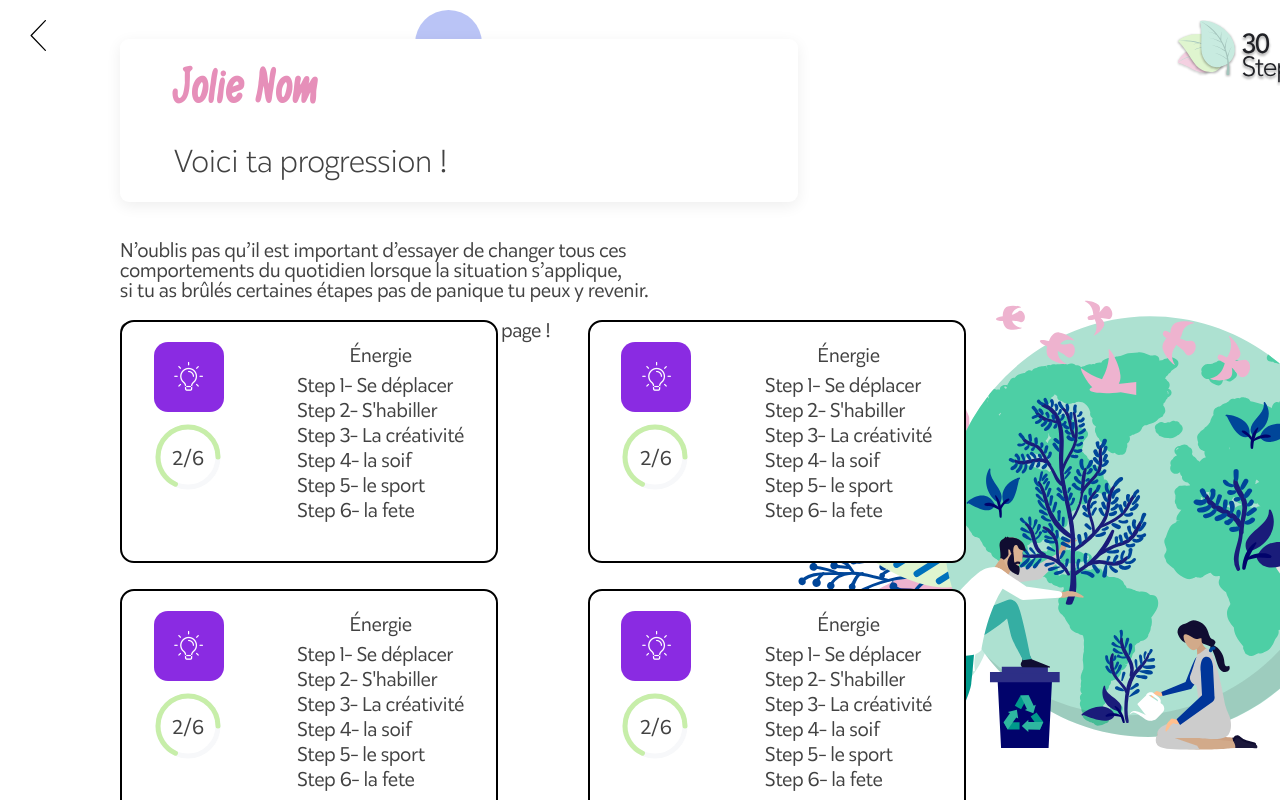
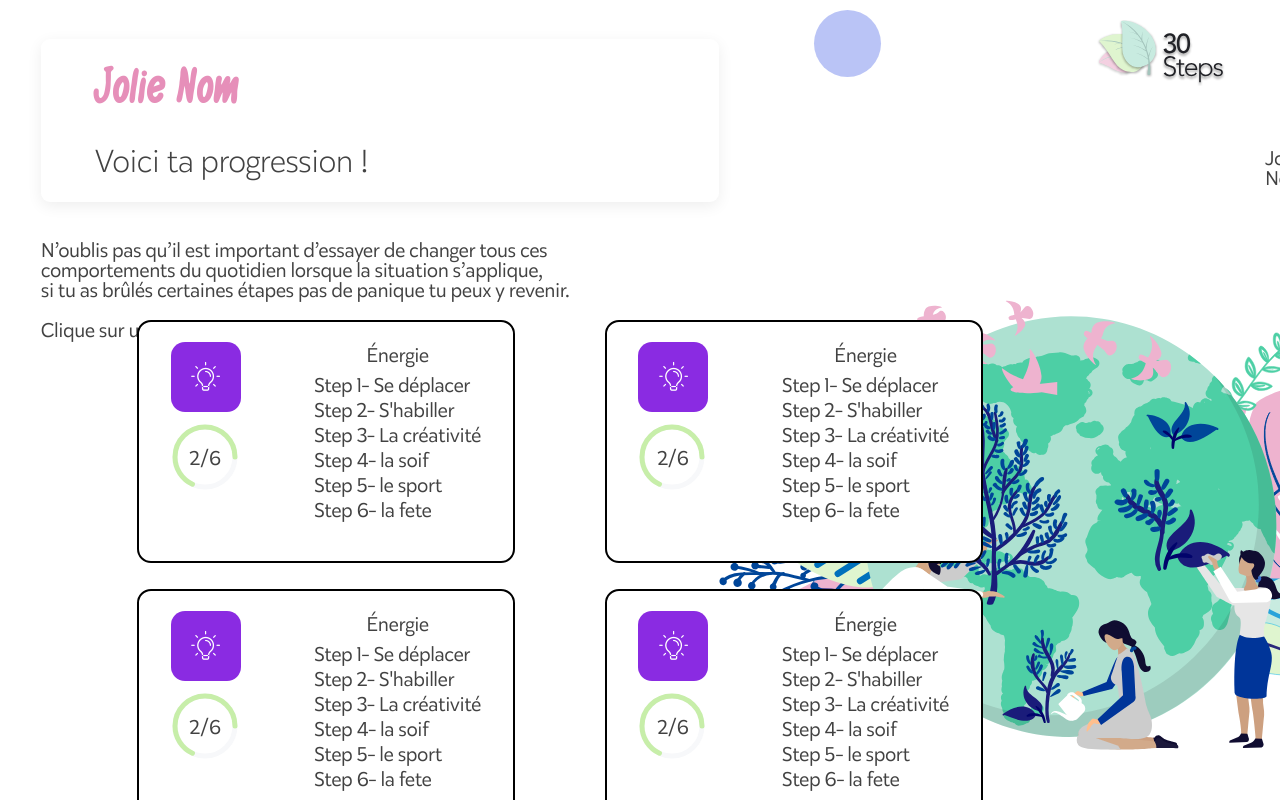
Before and after one commit to ccosneau0/thirtytips, a React (Create React App) app: page /Progression in a window 1280 px wide. Built offline with nearby package versions, Linux system fonts and the light colour scheme.

Commit message:
last modificatioon

```diff
--- a/src/App.js
+++ b/src/App.js
@@ -15,7 +15,7 @@ const App = () => {
     <div className="App">
 
         <div className="landing-cta-container">
-          <img className="logo" src={Logo} alt="okok"></img>
+          <img className="logo-app" src={Logo} alt="okok"></img>
 
           <div className="text-wrapper">
             <p>
--- a/src/App.scss
+++ b/src/App.scss
@@ -106,7 +106,7 @@
     }
   }
 
-  .logo{
+  .logo-app{
     margin-bottom : 50px;
     margin-left: 0;
     margin-top: 0;
--- a/src/Pages/Dashboard/Dashboard.scss
+++ b/src/Pages/Dashboard/Dashboard.scss
@@ -216,7 +216,8 @@ $boxShadow: 0px 0px 6px 3px rgba(0,0,0,0.10);
 .number-challenge{
   width: 30vw;
   margin-left: $twovw;
-  margin-top: 5vh;
+  margin-top: 2vh;
+
 }
 
 .number-challenge-title{
--- a/src/Pages/Progression/Progression.scss
+++ b/src/Pages/Progression/Progression.scss
@@ -13,6 +13,7 @@
   height: 40%;
   display: flex;
   flex-direction : row;
+  justify-content: center;
 }
 .side-wrapper {
   width: 50%;
@@ -26,6 +27,10 @@
 .bottom-wrapper{
   padding-left: 120px;
   padding-right: 120px;
+  display: flex;
+  flex-direction: row;
+  justify-content: center;
+  margin-left: 17px;
 }
  .KOKOKO{
   margin-top: -20px;
```
